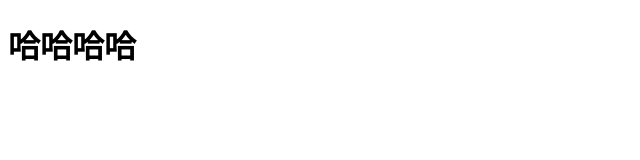
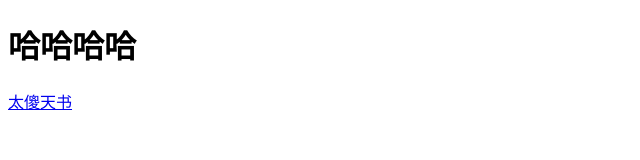
Before and after one commit to QAnon3085/QAnon3085.github.io, a plain HTML site: page index.html in a window 1280 px wide. Shown: the whole page, without its empty margins (0-640 px from the left). Drawn offline with Linux system fonts and the light colour scheme.

Commit message:
Update index.html

```diff
--- a/index.html
+++ b/index.html
@@ -7,5 +7,6 @@
 </head>
 <body>
     <h1>哈哈哈哈</h1>
+<a href="/太傻天书.pdf">太傻天书</a>
 </body>
 </html>
```
